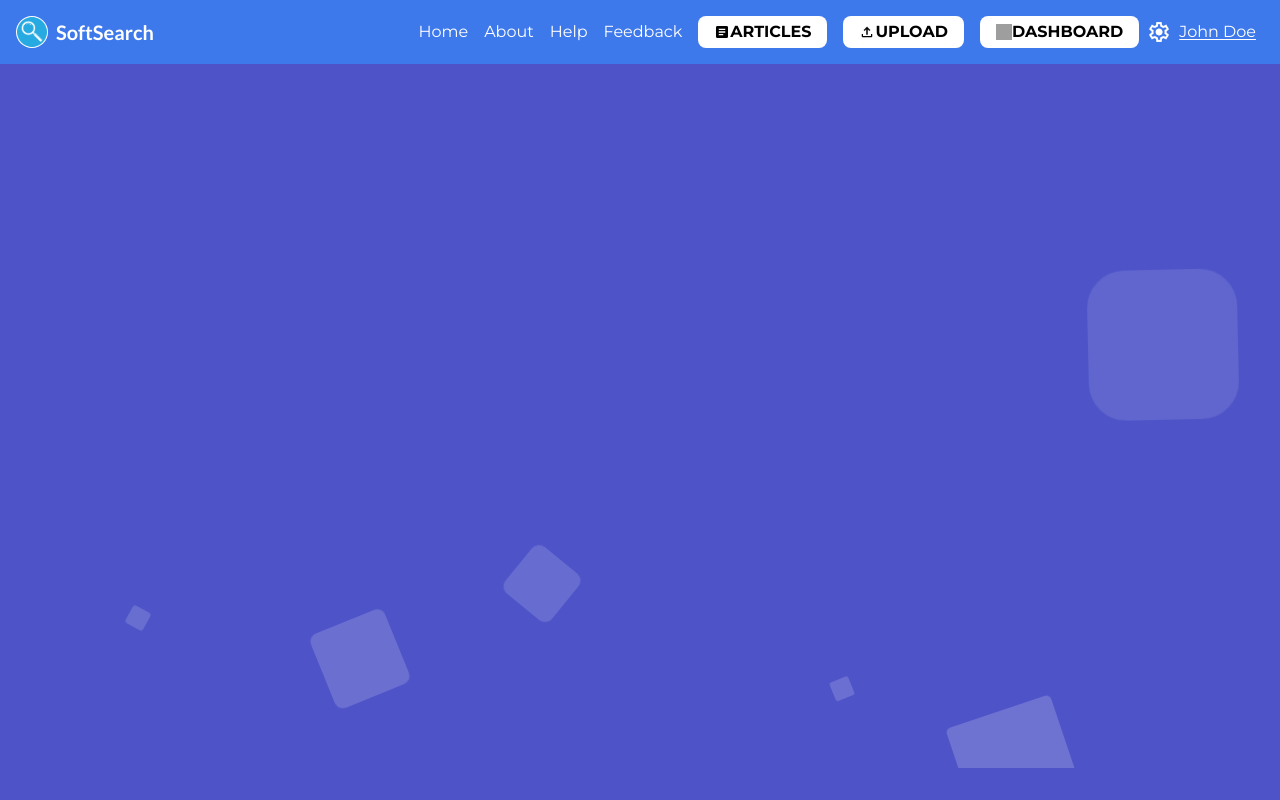
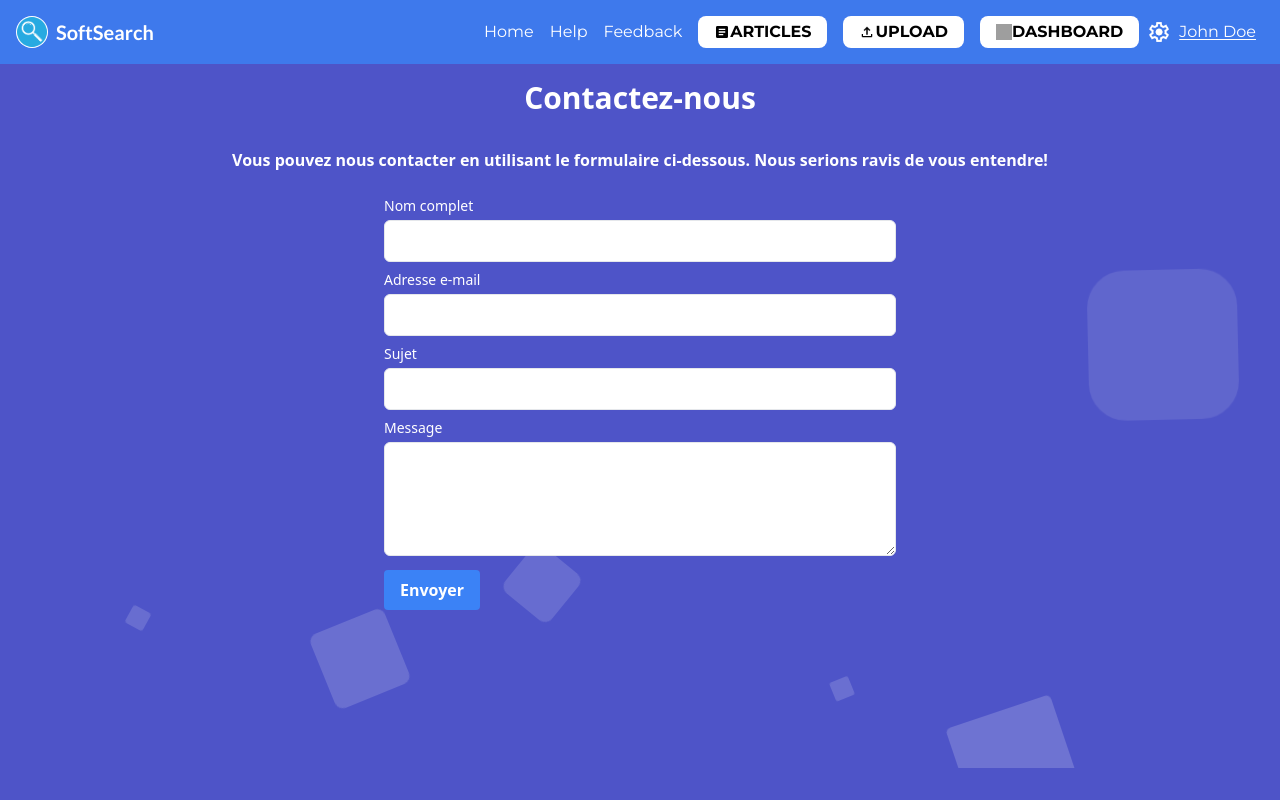
Before and after one commit to yahiaDZz/swift, a React (Vite) app: page /feedback in a window 1280 px wide. Built offline with nearby package versions, Linux system fonts and the light colour scheme; grey boxes are pictures that could not be loaded.

Commit message:
beautified, linked routes to components

```diff
--- a/src/App.jsx
+++ b/src/App.jsx
@@ -12,7 +12,12 @@ import Upload from "./components/Upload";
 import Dashboard from "./components/Dashboard";
 import Settings from "./components/Settings";
 import Consult from "./components/Consult";
+import Help from "./components/Help";
+import FilterArticle from "./components/FilterArticle";
 import UpgradePopup from "./components/UpgradePopup";
+import FAQ from "./components/FAQ";
+import ContactForm from "./components/ContactForm";
+import ContactPage from "./components/ContactPage";
 function App() {
   return (
     <>
@@ -27,6 +32,10 @@ function App() {
         <Route exact path="/settings" element={<Settings />} />
         <Route exact path="/consult/*" element={<Consult />} />
         <Route exact path="/upload" element={<Upload />} />
+        <Route exact path="/help" element={<Help />} />
+        <Route exact path="/filter" element={<FilterArticle />} />
+        <Route exact path="/faq" element={<FAQ />} />
+        <Route exact path="/feedback" element={<ContactPage />} />
       </Routes>
     </>
   );
--- a/src/components/Articles.jsx
+++ b/src/components/Articles.jsx
@@ -26,17 +26,16 @@ const Articles = () => {
   const navigate = useNavigate();
   // fetch articles to be consulted
   return (
-    <div className="container font-display w-full mx-auto px-4 items-center justify-center pt-20">
-      <table className="w-full ">
-        <tbody className="items-center">
+    <div className="container font-display w-full mx-auto px-4 items-center justify-center pt-20 text-white">
+      <ul className="w-96">
         {articles.map((article) => (
-            <tr key={article.id}>
-              <td className="px-6 py-4 whitespace-nowrap">
-                <div className="text-2xl text-black font-semibold">
+          <li key={article.id} className="flex justify-between">
+            <div className="px-6 py-4 whitespace-nowrap">
+              <div className="text-2xl text-white font-semibold">
                 {article.title}
               </div>
-              </td>
-              <td className="px-6 py-4 whitespace-nowrap text-right">
+            </div>
+            <div className="px-6 py-4 whitespace-nowrap text-right">
               <button
                 onClick={() => navigate(`/consult/${article.title}`)}
                 className="flex items-center uppercase bg-primary text-white px-4 py-1 rounded-lg mx-2"
@@ -44,11 +43,10 @@ const Articles = () => {
                 <img src={upload} className="w-4 h-4" />
                 <h1 className="font-bold">Consult</h1>
               </button>
-              </td>
-            </tr>
+            </div>
+          </li>
         ))}
-        </tbody>
-      </table>
+      </ul>
     </div>
   );
 };
--- a/src/components/Consult.jsx
+++ b/src/components/Consult.jsx
@@ -1,6 +1,7 @@
 import React, { useEffect, useState } from "react";
-import { useLocation } from "react-router-dom";
+import { useLocation, useNavigate } from "react-router-dom";
 const Consult = ({ articleInfo }) => {
+  const navigate = useNavigate();
   //TODO: Get token
   // check token roles
   const location = useLocation();
@@ -34,6 +35,7 @@ const Consult = ({ articleInfo }) => {
 
   const handleCancel = () => {
     // Handle canceling editing
+    navigate("/articles");
     setArticle({ title: "", text: "", keywords: [] });
   };
   const handleDeleteKeyword = (index) => {
@@ -43,8 +45,8 @@ const Consult = ({ articleInfo }) => {
     });
   };
   return (
-    <div className="pt-20 bg-white rounded-lg shadow-md p-4 flex flex-col gap-4 font-primary">
-      <h2 className="text-2xl font-bold mb-4">
+    <div className="pt-20  rounded-lg p-4 flex flex-col gap-4 font-primary text-white">
+      <h2 className="text-2xl text-white font-bold mb-4">
         Consultation of Article: <br></br>
         {showTitle}
       </h2>
@@ -52,7 +54,7 @@ const Consult = ({ articleInfo }) => {
       <div className="mb-4 flex flex-col sm:flex-row sm:items-center gap-2">
         <label
           htmlFor="title"
-          className="font-secondary block text-gray-700 font-bold mb-2 sm:mb-0"
+          className="font-secondary block text-white font-bold mb-2 sm:mb-0"
         >
           Title
         </label>
@@ -68,7 +70,7 @@ const Consult = ({ articleInfo }) => {
       <div className="mb-4 flex flex-col sm:flex-row gap-2">
         <label
           htmlFor="text"
-          className="font-secondary block text-gray-700 font-bold mb-2 sm:mb-0"
+          className="font-secondary block text-white font-bold mb-2 sm:mb-0"
         >
           Text
         </label>
@@ -84,7 +86,7 @@ const Consult = ({ articleInfo }) => {
       <div className="mb-4 flex flex-wrap sm:flex-row gap-2">
         <label
           htmlFor="keywords"
-          className="font-secondary block text-gray-700 font-bold mb-2 sm:mb-0"
+          className="font-secondary block text-white font-bold mb-2 sm:mb-0"
         >
           Keywords
         </label>
@@ -137,7 +139,7 @@ const Consult = ({ articleInfo }) => {
         </div>
       </div>
 
-      <div className="flex justify-between">
+      <div className="flex">
         <button
           className="bg-blue-500 hover:bg-blue-700 text-white font-bold py-2 px-4 rounded mr-4"
           onClick={() => handleSave()}
@@ -145,7 +147,7 @@ const Consult = ({ articleInfo }) => {
           Save & Publish
         </button>
         <button
-          className="bg-gray-500 hover:bg-gray-700 text-white font-bold py-2 px-4 rounded"
+          className="bg-red-500 hover:bg-gray-700 text-white font-bold py-2 px-4 rounded"
           onClick={() => handleCancel()}
         >
           Cancel
--- a/src/components/ContactForm.jsx
+++ b/src/components/ContactForm.jsx
@@ -23,8 +23,8 @@ const ContactForm = () => {
 
   return (
     <form onSubmit={handleSubmit} className="max-w-lg mx-auto">
-      <div className="mb-4">
-        <label htmlFor="name" className="block text-sm font-medium text-gray-700">
+      <div className="mb-2">
+        <label htmlFor="name" className="block text-sm font-medium text-white">
           Nom complet
         </label>
         <input
@@ -38,8 +38,8 @@ const ContactForm = () => {
         />
       </div>
 
-      <div className="mb-4">
-        <label htmlFor="email" className="block text-sm font-medium text-gray-700">
+      <div className="mb-2">
+        <label htmlFor="email" className="block text-sm font-medium text-white">
           Adresse e-mail
         </label>
         <input
@@ -53,8 +53,11 @@ const ContactForm = () => {
         />
       </div>
 
-      <div className="mb-4">
-        <label htmlFor="subject" className="block text-sm font-medium text-gray-700">
+      <div className="mb-2">
+        <label
+          htmlFor="subject"
+          className="block text-sm font-medium text-white"
+        >
           Sujet
         </label>
         <input
@@ -68,8 +71,11 @@ const ContactForm = () => {
         />
       </div>
 
-      <div className="mb-4">
-        <label htmlFor="message" className="block text-sm font-medium text-gray-700">
+      <div className="mb-2">
+        <label
+          htmlFor="message"
+          className="block text-sm font-medium text-white"
+        >
           Message
         </label>
         <textarea
--- a/src/components/ContactPage.jsx
+++ b/src/components/ContactPage.jsx
@@ -3,10 +3,11 @@ import ContactForm from "./ContactForm";
 
 const ContactPage = () => {
   return (
-    <div className="container mx-auto p-8">
-      <h1 className="text-3xl font-bold mb-8">Contactez-nous</h1>
-      <p className="text-gray-700 mb-6">
-        Vous pouvez nous contacter en utilisant le formulaire ci-dessous. Nous serions ravis de vous entendre!
+    <div className="container mx-auto px-8 pt-20 text-white ">
+      <h1 className="text-3xl font-bold mb-8 text-center">Contactez-nous</h1>
+      <p className="text-white font-semibold mb-6 text-center">
+        Vous pouvez nous contacter en utilisant le formulaire ci-dessous. Nous
+        serions ravis de vous entendre!
       </p>
       <ContactForm />
     </div>
--- a/src/components/FAQ.jsx
+++ b/src/components/FAQ.jsx
@@ -55,8 +55,8 @@ const FAQ = () => {
   ];
 
   return (
-    <div className="container mx-auto mt-10">
-      <h2 className="text-3xl font-bold mb-6">FAQ</h2>
+    <div className="container mx-auto pt-16">
+      <h2 className="text-3xl font-bold mb-6 text-center text-white">FAQ</h2>
       <div className="space-y-4">
         {faqData.map((item, index) => (
           <div key={index} className="bg-white p-4 shadow-md rounded-lg">
--- a/src/components/Filter.jsx
+++ b/src/components/FilterArticle.jsx
@@ -23,13 +23,12 @@ const FilterArticle = ({ articles }) => {
 
   const filterByInstitution = (institution) => {
     // Filtrer les articles par institution
-    const filtered = articles.filter((article) =>
-      article.institution === institution
+    const filtered = articles.filter(
+      (article) => article.institution === institution
     );
 
     setFilteredResults(filtered);
   };
-
 
   return (
     <div>
--- a/src/components/Help.jsx
+++ b/src/components/Help.jsx
@@ -2,30 +2,36 @@ import React from "react";
 
 const Help = () => {
   return (
-    <div className="container mx-auto p-8">
+    <div className="text-white container mx-auto px-8 py-20 ">
       <h1 className="text-3xl font-bold mb-8">Aide et Support</h1>
 
       <section className="mb-8">
         <h2 className="text-2xl font-bold mb-4">Comment créer un compte ?</h2>
-        <p className="text-gray-700">
+        <p className="text-white font-semibold underline">
           Pour créer un compte sur notre plateforme, suivez ces étapes :
         </p>
         <ol className="list-decimal pl-6 mt-2">
           <li>Accédez à la page d'inscription en cliquant sur "S'inscrire".</li>
           <li>Remplissez le formulaire d'inscription avec vos informations.</li>
-          <li>Validez votre compte via le lien de confirmation envoyé par email.</li>
+          <li>
+            Validez votre compte via le lien de confirmation envoyé par email.
+          </li>
         </ol>
       </section>
 
       <section className="mb-8">
-        <h2 className="text-2xl font-bold mb-4">Comment réinitialiser mon mot de passe ?</h2>
-        <p className="text-gray-700">
+        <h2 className="text-2xl font-bold mb-4">
+          Comment réinitialiser mon mot de passe ?
+        </h2>
+        <p className="text-white font-semibold underline">
           Si vous avez oublié votre mot de passe, procédez comme suit :
         </p>
         <ol className="list-decimal pl-6 mt-2">
           <li>Allez sur la page de connexion.</li>
           <li>Cliquez sur "Mot de passe oublié".</li>
-          <li>Suivez les instructions pour réinitialiser votre mot de passe.</li>
+          <li>
+            Suivez les instructions pour réinitialiser votre mot de passe.
+          </li>
         </ol>
       </section>
 
--- a/src/components/Navbar.jsx
+++ b/src/components/Navbar.jsx
@@ -52,9 +52,6 @@ const Navbar = () => {
         >
           <Link to="/" className="text-white mx-2">
             Home
-          </Link>
-          <Link to="/about" className="text-white mx-2">
-            About
           </Link>
           <Link to="/help" className="text-white mx-2">
             Help
```
Lines whose indentation alone changed are shown as unchanged.
